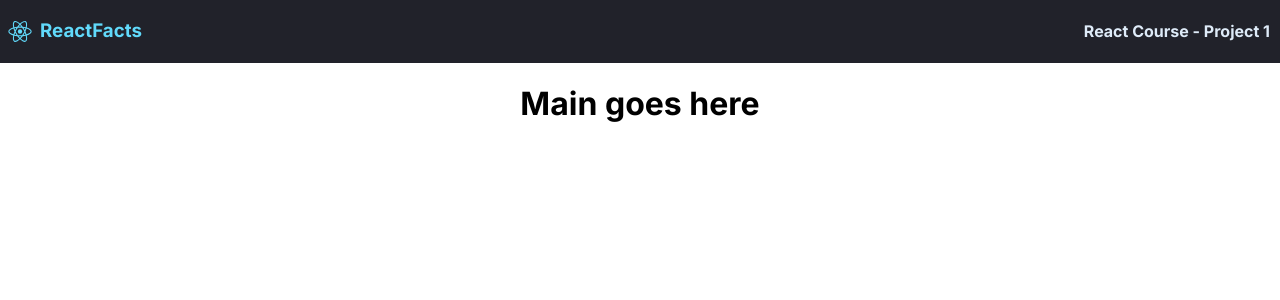
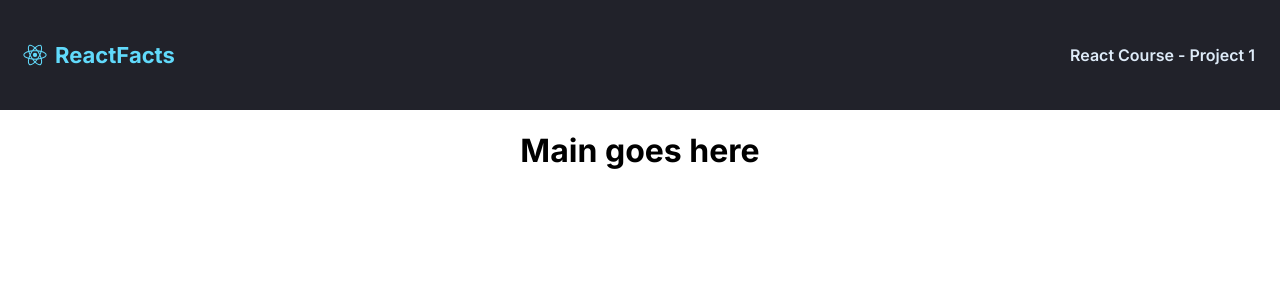
Before and after one commit to KaRob121/react-facts, a React (Create React App) app: page / in a window 1280 px wide. Shown: the top 300 px of the page. Built offline with nearby package versions, Linux system fonts and the light colour scheme.

Commit message:
Fixed navbar styling

```diff
--- a/src/components/Navbar.js
+++ b/src/components/Navbar.js
@@ -2,14 +2,11 @@
 
 function Navbar() {
     return (
-        <header className="header">
-            <div className="pg-name">
-                <img className="logo" src={logo} />
-                <h3>ReactFacts</h3>
-            </div>
-
-            <h4>React Course - Project 1</h4>
-        </header>
+        <nav>
+            <img className="nav--logo" src={logo} />
+            <h3 className="nav--logo_text">ReactFacts</h3>
+            <h4 className="nav--title">React Course - Project 1</h4>
+        </nav>
     )
 }
 
--- a/src/index.css
+++ b/src/index.css
@@ -10,25 +10,27 @@
     monospace;
 }
 
-.header {
+nav {
   background-color: #21222A;
   display: flex;
-  justify-content: space-between;
+  align-items: center;
+  padding: 20px 15px;
 }
 
-.header > h4 {
+.nav--logo_text {
+  color: #61DAFB;
+  font-weight: bold;
+  margin-right: auto;
+  font-weight: 700;
+  font-size: 22px;
+}
+
+.nav--title {
   color: #DEEBF8;
   padding-right: 10px;
+  font-weight: 600;
 }
 
-.pg-name {
-  display: flex;
-}
-
-.pg-name .logo {
+.nav--logo {
   width: 40px;
 }
-.pg-name > h3 {
-  color: #61DAFB;
-  font-weight: bold;
-}
```
